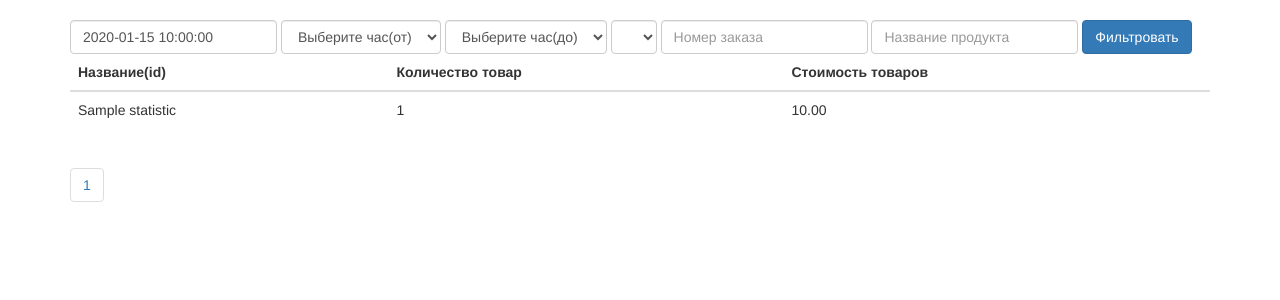
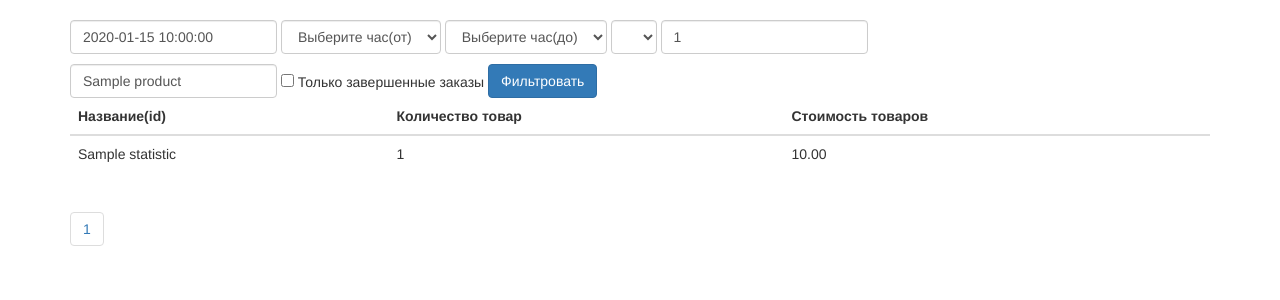
Before and after one commit to rdbn/shop_cms, a PHP site: template Template/statistic/statistic.php in a window 1280 px wide. Shown: the part 52-352 px from the top of the page. Run offline with PHP 8.4, Linux system fonts and the light colour scheme; the template is opened without the code that fills it: most values are stand-ins (such as "Sample title", 1, 10 or a date in 2020); data that the repository does not hold is empty; some libraries are stand-ins or nearby versions.

Commit message:
hot fix 2019-12-15

```diff
--- a/Template/statistic/statistic.php
+++ b/Template/statistic/statistic.php
@@ -33,9 +33,9 @@
             </div>
         </nav>
         <div class="container">
-            <div class="row">
-                <div class="col-lg-12">
-                    <form method="get" class="form-inline">
+            <form method="get" class="form-inline">
+                <div class="row">
+                    <div class="col-lg-12">
                         <div class="form-group">
                             <input id="date" name="date" required="required" type="text" class="form-control" placeholder="Дата" value="<?=$statisticFilterDto->date?>" />
                         </div>
@@ -45,7 +45,8 @@
                                 <?php foreach (range(0, 23) as $hour): ?>
                                     <option <?php if ($statisticFilterDto->hourFrom != "" && !is_null($statisticFilterDto->hourFrom) && $statisticFilterDto->hourFrom == $hour): ?>selected<?php endif; ?> value="<?=$hour?>"><?=$hour?>:00</option>
                                 <?php endforeach; ?>
-                            </select>                        </div>
+                            </select>
+                        </div>
                         <div class="form-group">
                             <select id="hour_to" name="hour_to" class="form-control">
                                 <option value="" selected>Выберите час(до)</option>
@@ -62,17 +63,26 @@
                             </select>
                         </div>
                         <div class="form-group">
-                            <input id="order_id" type="text" class="form-control" placeholder="Номер заказа" />
+                            <input id="order_id" type="text" class="form-control" placeholder="Номер заказа" value="<?=$statisticFilterDto->orderId?>" />
                         </div>
+                    </div>
+                </div>
+                <div class="row" style="margin-top: 10px">
+                    <div class="col-lg-12">
                         <div class="form-group">
-                            <input id="product" type="text" class="form-control" placeholder="Название продукта" />
+                            <input id="product" type="text" class="form-control" placeholder="Название продукта" value="<?=$statisticFilterDto->product?>" />
+                        </div>
+                        <div class="checkbox">
+                            <label>
+                                <input id="is_end_order" name="is_end_order" type="checkbox" <?php if ($statisticFilterDto->isEndOrder):?>checked<?php endif; ?> /> Только завершенные заказы
+                            </label>
                         </div>
                         <input type="hidden" name="page" value="<?=$statisticFilterDto->page?>" />
                         <input type="hidden" name="limit" value="<?=$statisticFilterDto->limit?>" />
                         <button class="btn btn-primary">Фильтровать</button>
-                    </form>
+                    </div>
                 </div>
-            </div>
+            </form>
             <div class="row">
                 <div class="col-lg-12">
                     <table class="table">
--- a/assets/js/print.js
+++ b/assets/js/print.js
@@ -1,8 +1,6 @@
 var ajax_print = {
     init: function () {
-
         ajax_print.functions.setListeners();  // Проставим листенеры
-
     },
     functions: {
         setListeners: function () { // Проставим листенеры
@@ -16,7 +14,7 @@ var ajax_print = {
             });
         },
         tryPrint: function (id) { // Попробуем распечатать
-            $.get("http://cp.my-fishka.ru/order/print-version?id="+id, function (data) {
+            $.get("/order/print-version?id="+id, function (data) {
                 $('.ajax_print[data-id="'+id+'"]').removeClass('disabled'); // Включим кнопку
                 $('.print_tmp_content').html(data); // Поместим html
                 printJS('print_tmp_content', 'html'); // Распечатаем
--- a/src/Controller/StatisticController.php
+++ b/src/Controller/StatisticController.php
@@ -22,6 +22,7 @@ class StatisticController extends AbstractController
         $statisticFilterDto->hourFrom = $this->request->query->get("hour_from");
         $statisticFilterDto->hourTo = $this->request->query->get("hour_to");
         $statisticFilterDto->product = $this->request->query->get("product");
+        $statisticFilterDto->isEndOrder = $this->request->query->get("is_end_order");
         $statisticFilterDto->orderId = $this->request->query->get("order_id");
         $statisticFilterDto->page = $this->request->query->getInt("page", $statisticFilterDto->page);
         $statisticFilterDto->limit = $this->request->query->getInt("limit", $statisticFilterDto->limit);
--- a/src/Dto/StatisticFilterDto.php
+++ b/src/Dto/StatisticFilterDto.php
@@ -49,6 +49,11 @@ class StatisticFilterDto
     public $product;
 
     /**
+     * @var bool
+     */
+    public $isEndOrder = false;
+
+    /**
      * @var int
      */
     public $page = 1;
```
Also changed, not shown: Template/orders/printVersion.php (+8 -3 lines), src/Repository/StatisticRepository.php (+7 -0 lines).
